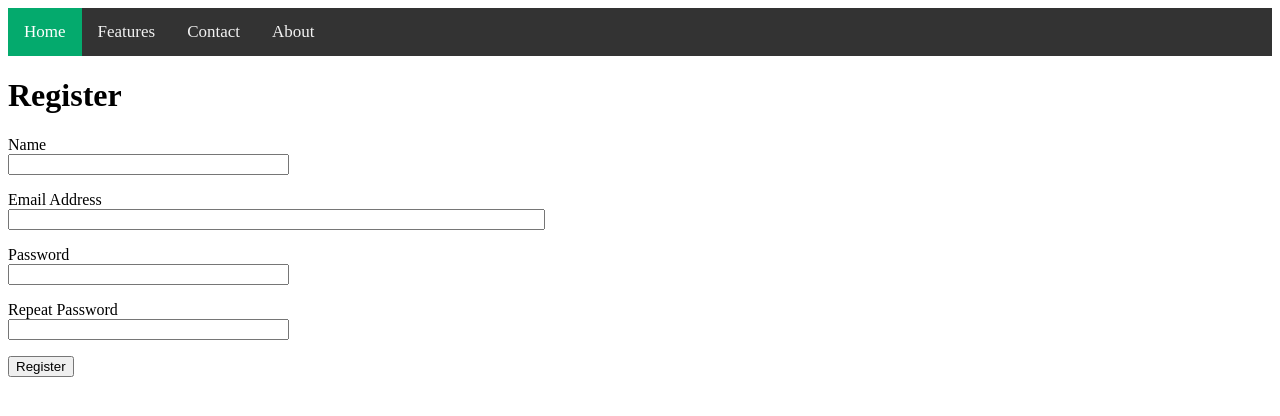
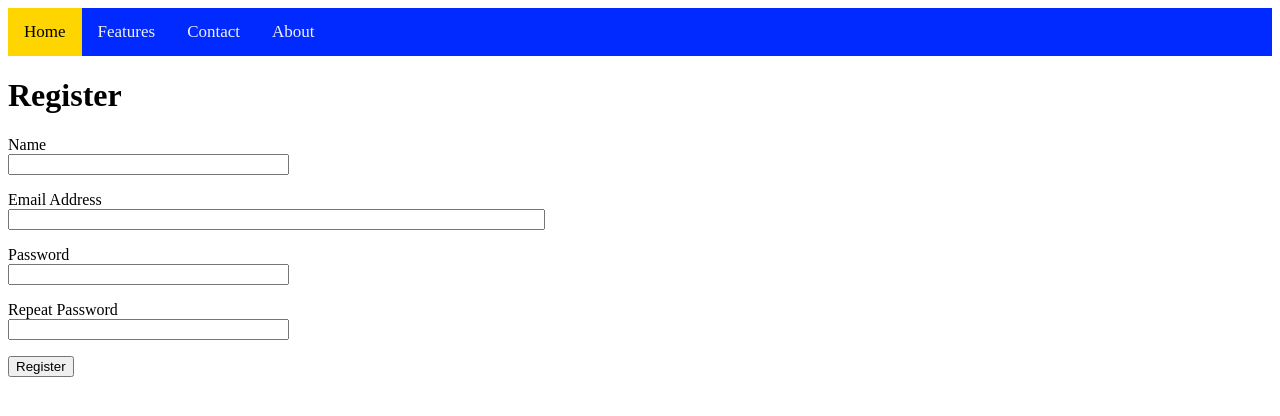
Before and after one commit to A-m-el/login-profile, a Flask app: page / in a window 1280 px wide. Shown: the top 416 px of the page. Run offline with Flask 3, Linux system fonts and the light colour scheme.

Commit message:
style: customize the colors

```diff
--- a/app/static/style.css
+++ b/app/static/style.css
@@ -1,6 +1,7 @@
 /* Add a black background color to the top navigation */
 .topnav {
-    background-color: #333;
+    /* background-color: #333; */
+    background-color: #002aff;
     overflow: hidden;
   }
 
@@ -16,12 +17,12 @@
 
   /* Change the color of links on hover */
   .topnav a:hover {
-    background-color: #ddd;
+    background-color: #f0e195;
     color: black;
   }
 
   /* Add a color to the active/current link */
   .topnav a.active {
-    background-color: #04AA6D;
-    color: white;
+    background-color: #ffd500;
+    color: black;
   }
```
